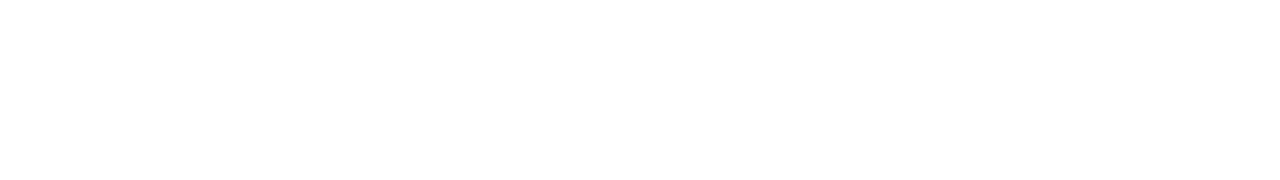
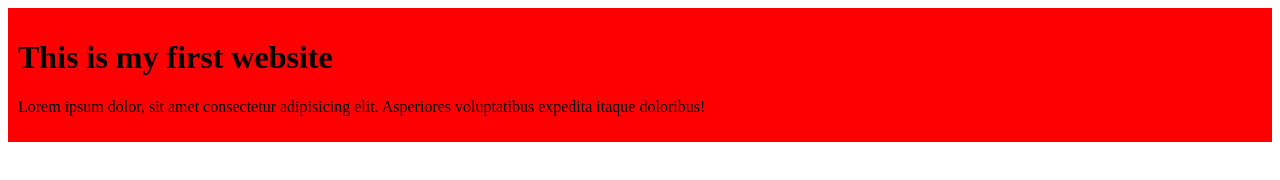
Before and after one commit to Pollob529/my-second-github-repo, a plain HTML site: page index.html in a window 1280 px wide. Drawn offline with Linux system fonts and the light colour scheme.

Commit message:
My first blog site addition

```diff
--- /dev/null
+++ b/Style/blog.css
@@ -0,0 +1,4 @@
+div{
+    background: red;
+    padding:10px;
+}
--- a/index.html
+++ b/index.html
@@ -3,9 +3,13 @@
 <head>
     <meta charset="UTF-8">
     <meta name="viewport" content="width=device-width, initial-scale=1.0">
-    <title>This is my second github practice </title>
+    <title>Document</title>
+    <link rel="stylesheet" href="Style/blog.css">
 </head>
 <body>
-
+    <div>
+        <h1>This is my first website</h1>
+        <p>Lorem ipsum dolor, sit amet consectetur adipisicing elit. Asperiores voluptatibus expedita itaque doloribus!</p>
+    </div>
 </body>
 </html>
```
